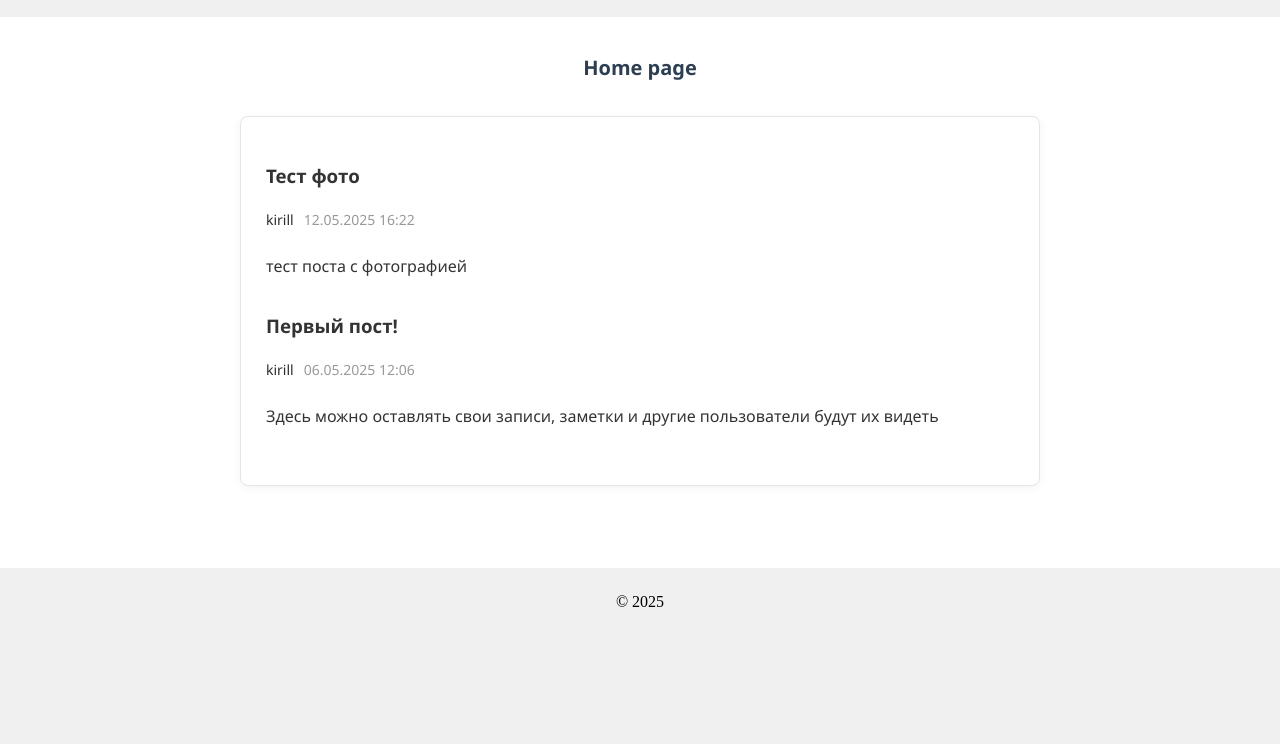
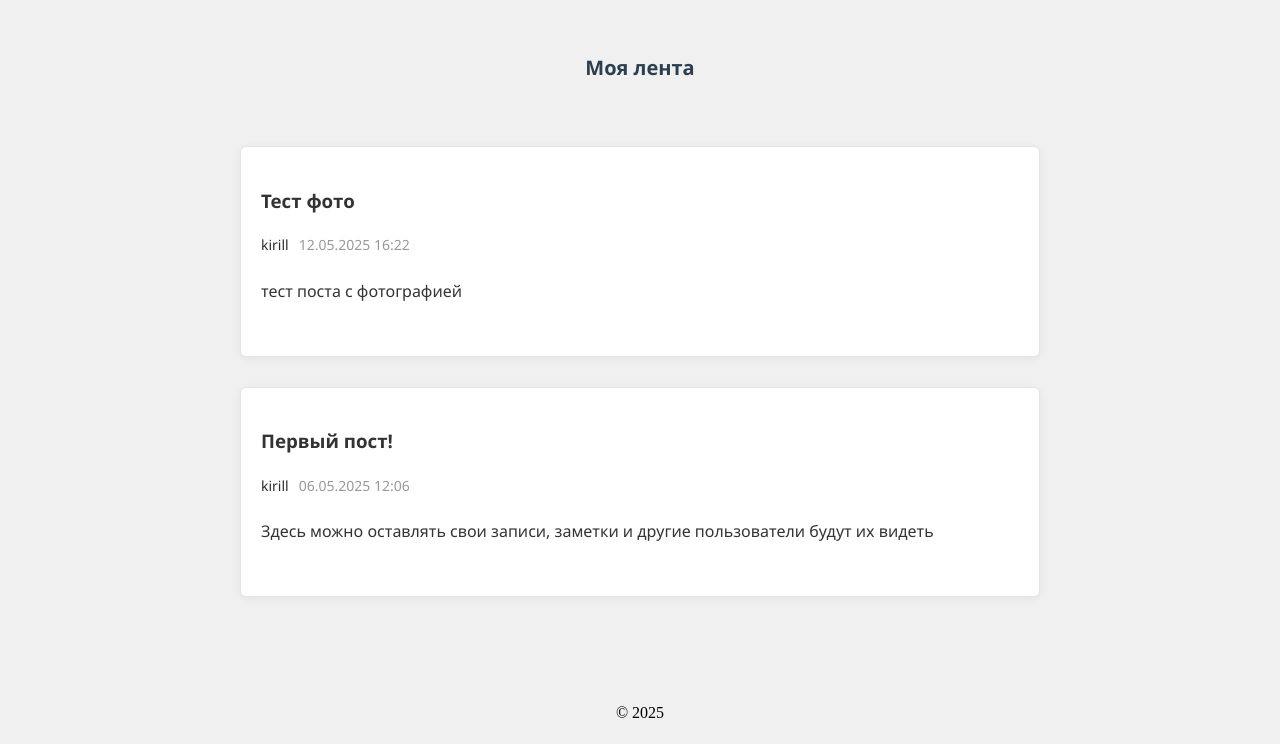
Before and after one commit to never-never-more/fastapi-project, a FastAPI app: page / in a window 1280 px wide. Shown: the part 56-800 px from the top of the page. Run offline with FastAPI, Linux system fonts and the light colour scheme; data comes from the database, SQL or seed files in the repository.

Commit message:
Good css changes

```diff
--- a/static/site.css
+++ b/static/site.css
@@ -48,7 +48,6 @@ hr { /* линия между навбаром и остальным боди */
 
 .body-content {
     padding: 32px 64px 32px 64px;
-    background-color: white;
     font-family:'Segoe UI', Tahoma, Geneva, Verdana, sans-serif;
     display: block;
     min-height: 60vh; /* высота боди-контента 70% экрана */
@@ -136,6 +139,10 @@ form a {
 
 /*  Оформление блога ----------------------------------------------------------- */
 
+.marginbottom {
+    margin-bottom: 30px;
+}
+
 /* Общий контейнер блога */
 .blog-container {
     max-width: 800px;
@@ -145,7 +152,14 @@ form a {
     line-height: 1.6;
     color: #333;
 }
-
+.post {
+    background: white;
+    border-radius: 6px;
+    border: 1px solid #e5e5e5;
+    padding: 20px;
+    margin-bottom: 30px;
+    box-shadow: 0 2px 10px rgba(0, 0, 0, 0.05);
+}
 /* Заголовок поста */
 .post-title {
     font-size: 24px;
@@ -188,8 +202,8 @@ form a {
 .post-card {
     background: #fff;
     border-radius: 8px;
-    padding: 25px;
-    margin-bottom: 30px;
+    padding: 50px 25px 25px 25px;
+    margin: 30px 0px;
     box-shadow: 0 2px 10px rgba(0, 0, 0, 0.05);
     border: 1px solid #e5e5e5;
 }
--- a/templates/home.html
+++ b/templates/home.html
@@ -2,22 +2,28 @@
 {% block title %}Home{% endblock %}
 {% block content %}
 
-<span class="message">Home page</span>
+<span class="message"> Моя лента</span>
 
 <div class="blog-container">
+
+
+
+        <!-- Интерактивная кнопка  -->
+
+
         {%if username %}
         <a href="{{ '/?show_form=true' if not show_form else '/' }}" class="btn btn-primary">
                 {{ 'Написать пост' if not show_form else 'Скрыть форму' }}</a>
 
         {% if show_form %}
-        <!-- <div class="create-post-form"> -->
-                <form action="/posts" method="post" enctype="multipart/form-data" class="create-post-form">
+
+        <form action="/posts" method="post" enctype="multipart/form-data">
+                <h3> Написать пост </h3>
                 <div class="form-group">
                         <input type="text" class="form-control" name="title" placeholder="Title" required>
                 </div>
                 <div class="form-group">
-                                <textarea name="content" placeholder="Enter text here" required
-                                class="text-area"></textarea>
+                        <textarea name="content" placeholder="Enter text here" required class="text-area"></textarea>
                 </div>
                 <div class="form-group">
                         <label>Add Images</label>
@@ -25,10 +31,15 @@
                 </div>
                 <button type="submit" class="btn btn-primary">Отправить</button>
         </form>
-        <!-- </div> -->
         {% endif %}
         {% endif %}
-        <div class="post-card">
+
+        <div class="marginbottom"></div>
+
+        <!-- Карточка с постами  -->
+
+        <div>
+
                 {% for post in posts %}
                 <div class="post">
                         <h3>{{ post.title }}</h3>
@@ -36,7 +47,9 @@
                                 <span class="author"> {{ post.author.username }} </span>
                                 <span class="date"> {{ post.date.strftime('%d.%m.%Y %H:%M') }} </span>
                         </div>
-                        <div class="post-content"> <p>{{ post.content }}</p> </div>
+                        <div class="post-content">
+                                <p>{{ post.content }}</p>
+                        </div>
                 </div>
                 {% else %}
                 <p>Постов нет! Создайте первый</p>
--- a/templates/login.html
+++ b/templates/login.html
@@ -3,7 +3,7 @@
 Login
 {% endblock %}
 {% block content %}
-<form method="post">
+<form method="post" class="form-sign">
     <p><span class="message">Sign In</span></p>
 
     <div class="form-group">
--- a/templates/registr.html
+++ b/templates/registr.html
@@ -3,7 +3,7 @@
 Registration
 {% endblock %}
 {% block content %}
-<form action="" method="post">
+<form action="" method="post" class="form-sign">
     <p><span class="message">Sign Up</span></p>
     <div class="form-group">
         {% if error %}
```
Also changed, not shown: other parts of static/site.css (+22 -24 lines). Lines whose indentation alone changed are shown as unchanged.
